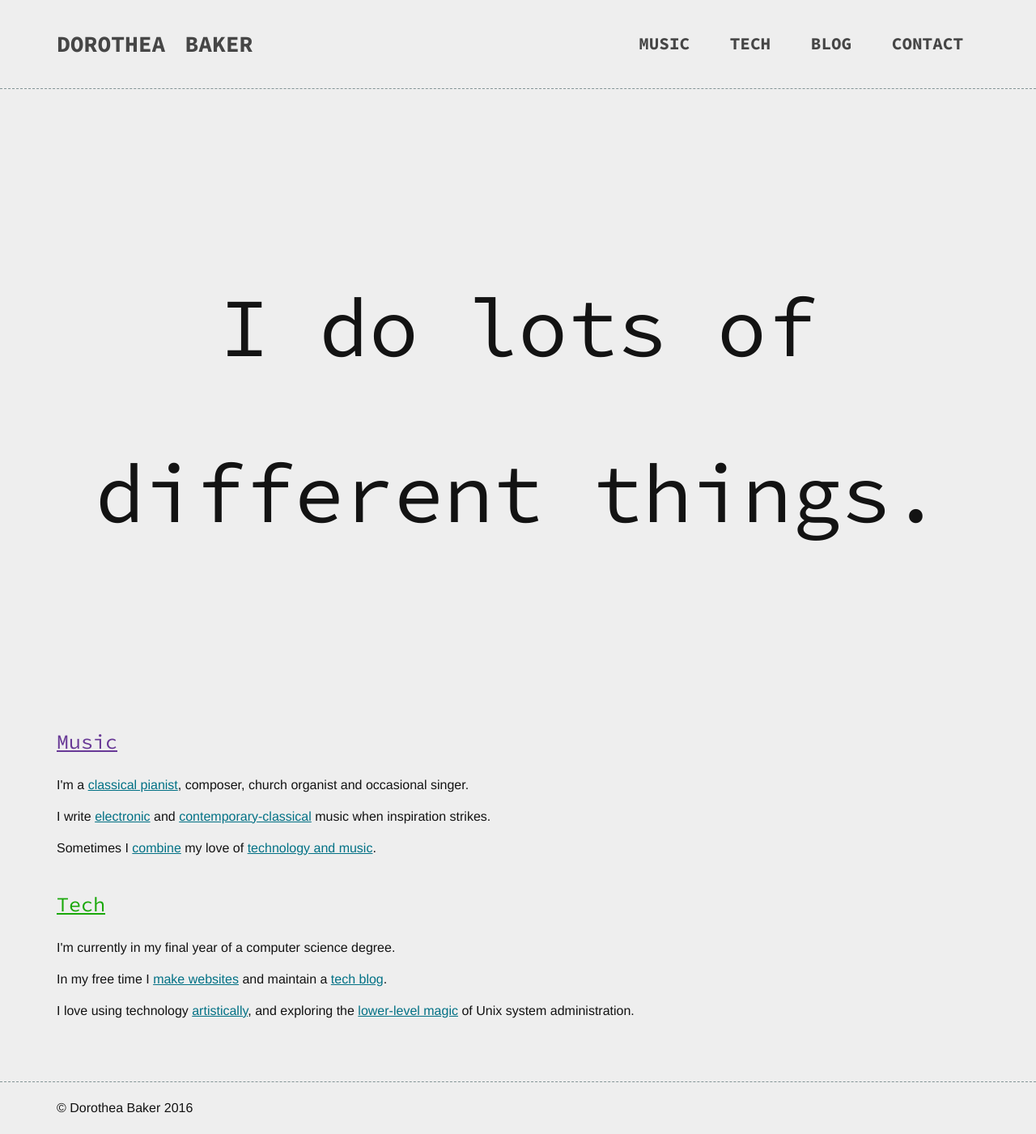
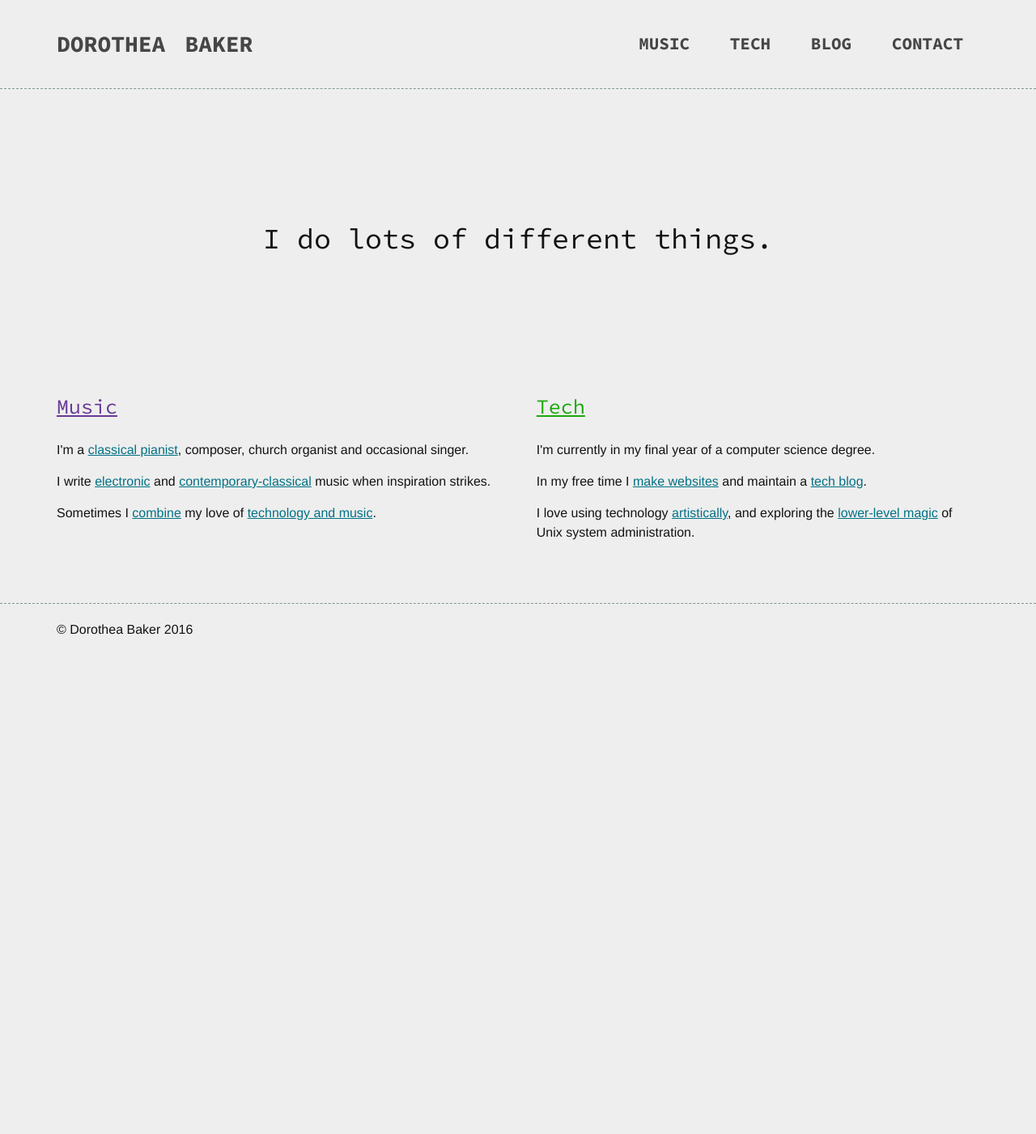
Before and after one commit to d-baker/navsite, a Jekyll site: the page built from index.html, in a window 1280 px wide. Shown: the whole page at 81% size. Built offline with Jekyll 4.4.1, drawn with Linux system fonts in a browser that asks for light colours; nearby versions of some CDN libraries; comment, search, counter and statistics services are not loaded; after the commit the page ends 900 px from its top, so only the background shows below that.

Commit message:
slowly improving breakpoint layouts

```diff
--- a/css/main.scss
+++ b/css/main.scss
@@ -205,7 +205,27 @@ footer {
     }
 }
 
+@media (min-width: 900px) {
 
+    h1.headline {
+        font-size: 35px;
+        padding: 100px 0px;
+        margin: 0px;
+        margin-bottom: 30px;
+    }
+
+    .col1, .col2 {
+        width: 48%;
+    }
+    .col1 {
+        float: left;
+    }
+    .col2 {
+        float: right;
+    }
+
+
+}
 
 
 @media (min-width: 1300px) {
@@ -274,11 +294,6 @@ footer {
         }
     }
 
-    h1.headline {
-        font-size: 35px;
-        margin: 100px 0px;
-    }
-
     .geeklist {
         margin-top: 80px;
     }
@@ -307,8 +322,6 @@ footer {
 
     footer {
         margin-top: 60px;
-        padding-top: 30px;
-        padding-bottom: 15px;
     }
 
     .sidebar {
```
